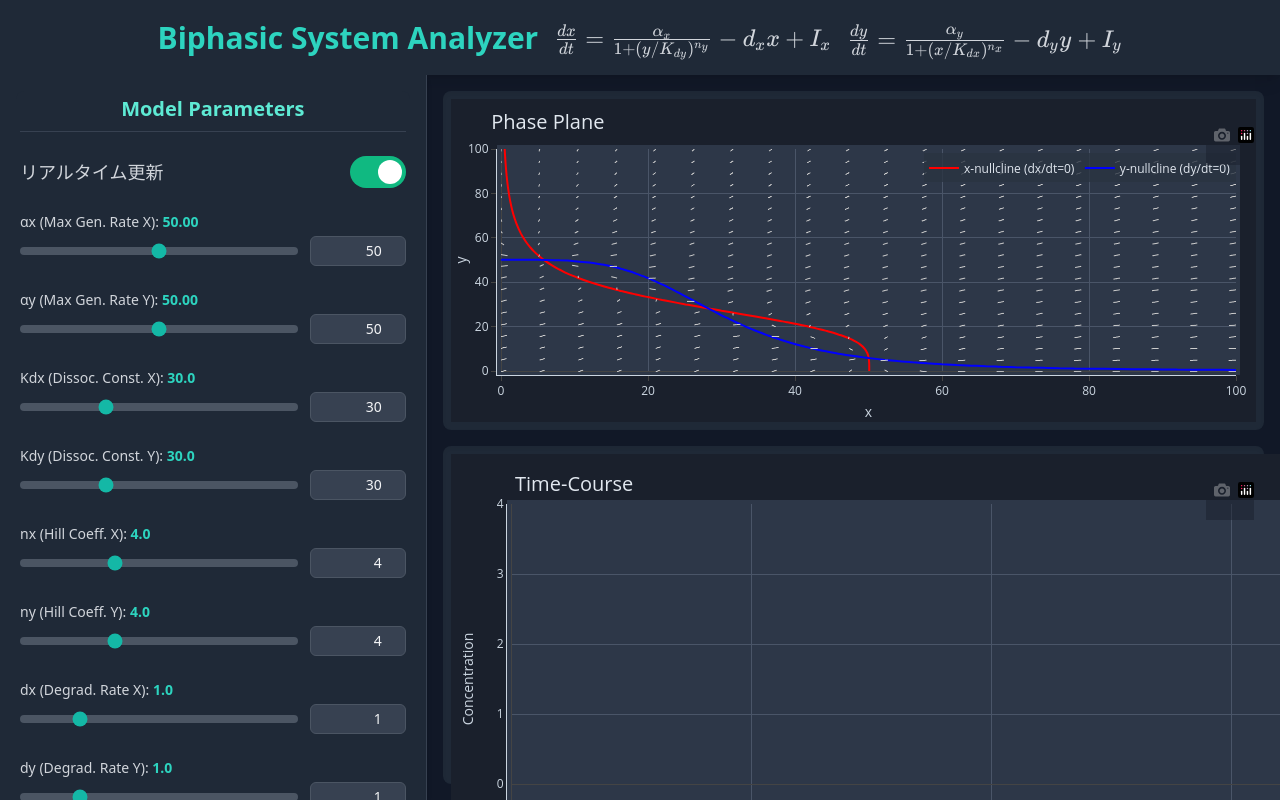
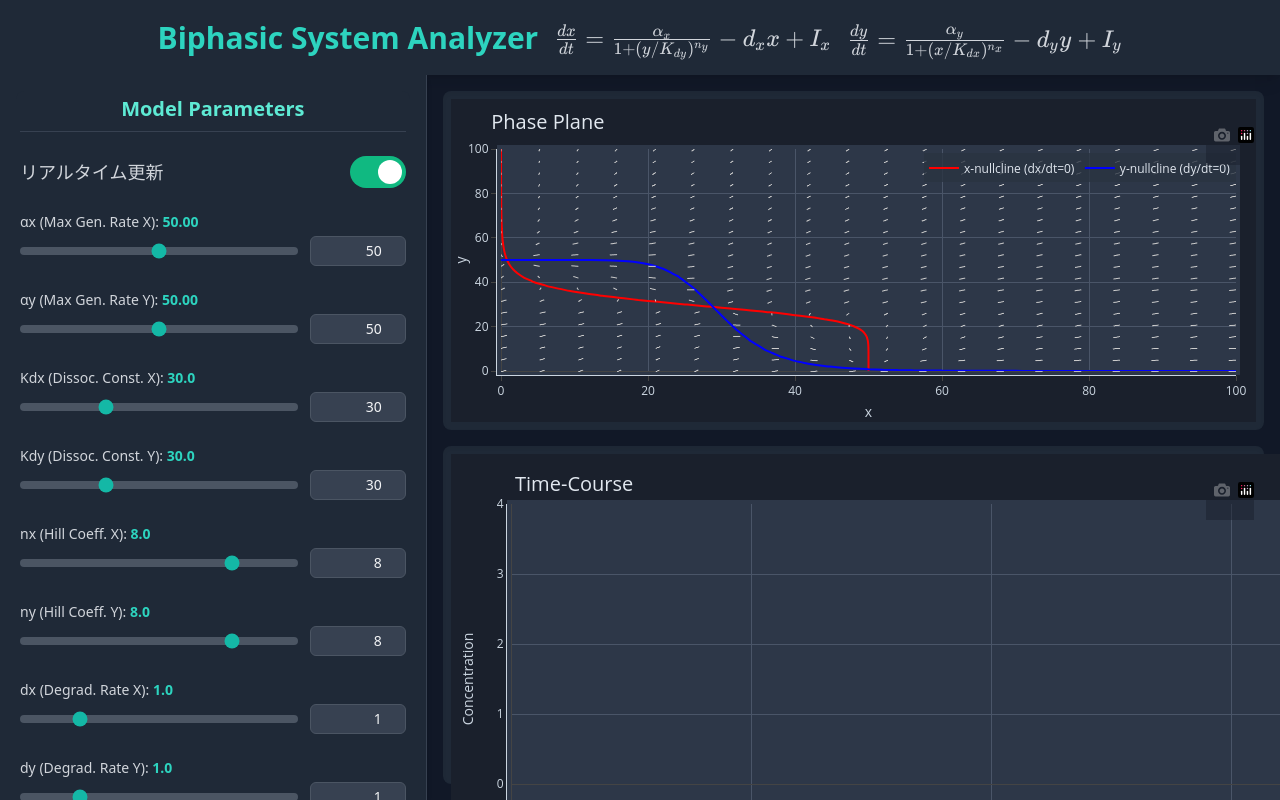
Before and after one commit to nishipippi/biphasic-analysis-application, a React (Vite) app: page / in a window 1280 px wide. Built offline with nearby package versions, Linux system fonts and the light colour scheme.

Commit message:
default i is now 0 and max is 100, hill default is 8

```diff
--- a/constants.ts
+++ b/constants.ts
@@ -6,12 +6,12 @@ export const PARAMETER_DEFINITIONS: Parameter[] = [
   { id: 'alphaY', name: 'αy (Max Gen. Rate Y)', min: 0, max: 100, step: 1, initialValue: 50 },
   { id: 'Kdx', name: 'Kdx (Dissoc. Const. X)', min: 0.1, max: 100, step: 0.1, initialValue: 30 },
   { id: 'Kdy', name: 'Kdy (Dissoc. Const. Y)', min: 0.1, max: 100, step: 0.1, initialValue: 30 },
-  { id: 'nx', name: 'nx (Hill Coeff. X)', min: 1, max: 10, step: 0.1, initialValue: 4 },
-  { id: 'ny', name: 'ny (Hill Coeff. Y)', min: 1, max: 10, step: 0.1, initialValue: 4 },
+  { id: 'nx', name: 'nx (Hill Coeff. X)', min: 1, max: 10, step: 0.1, initialValue: 8 },
+  { id: 'ny', name: 'ny (Hill Coeff. Y)', min: 1, max: 10, step: 0.1, initialValue: 8 },
   { id: 'dx', name: 'dx (Degrad. Rate X)', min: 0, max: 5, step: 0.1, initialValue: 1 },
   { id: 'dy', name: 'dy (Degrad. Rate Y)', min: 0, max: 5, step: 0.1, initialValue: 1 },
-  { id: 'Ix', name: 'Ix (Basal Input X)', min: 0, max: 10, step: 0.1, initialValue: 0.1 },
-  { id: 'Iy', name: 'Iy (Basal Input Y)', min: 0, max: 10, step: 0.1, initialValue: 0.1 },
+  { id: 'Ix', name: 'Ix (Basal Input X)', min: 0, max: 100, step: 0.1, initialValue: 0 },
+  { id: 'Iy', name: 'Iy (Basal Input Y)', min: 0, max: 100, step: 0.1, initialValue: 0 },
 ];
 
 export const INITIAL_PARAMETERS: ParametersState = PARAMETER_DEFINITIONS.reduce(
```
